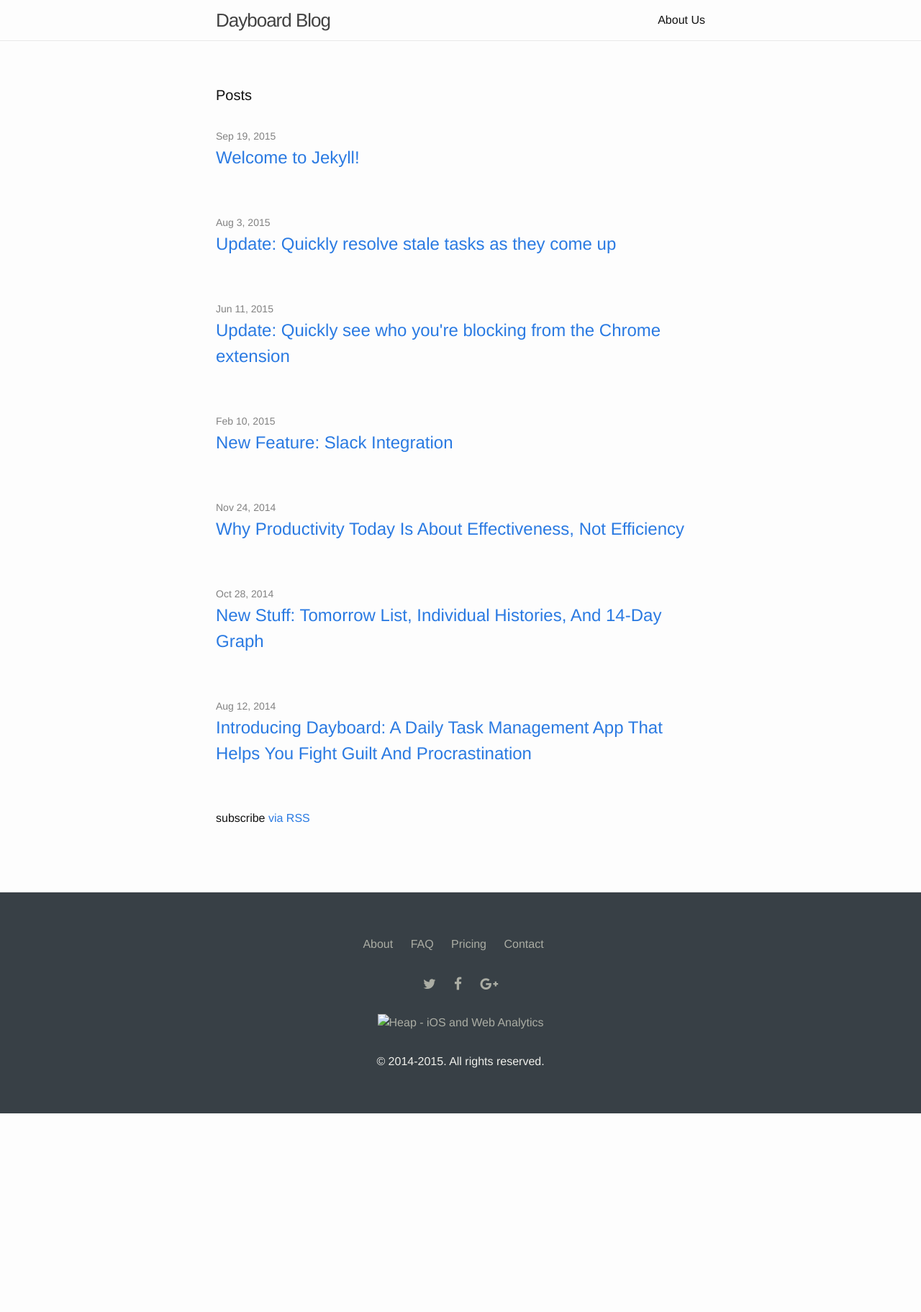
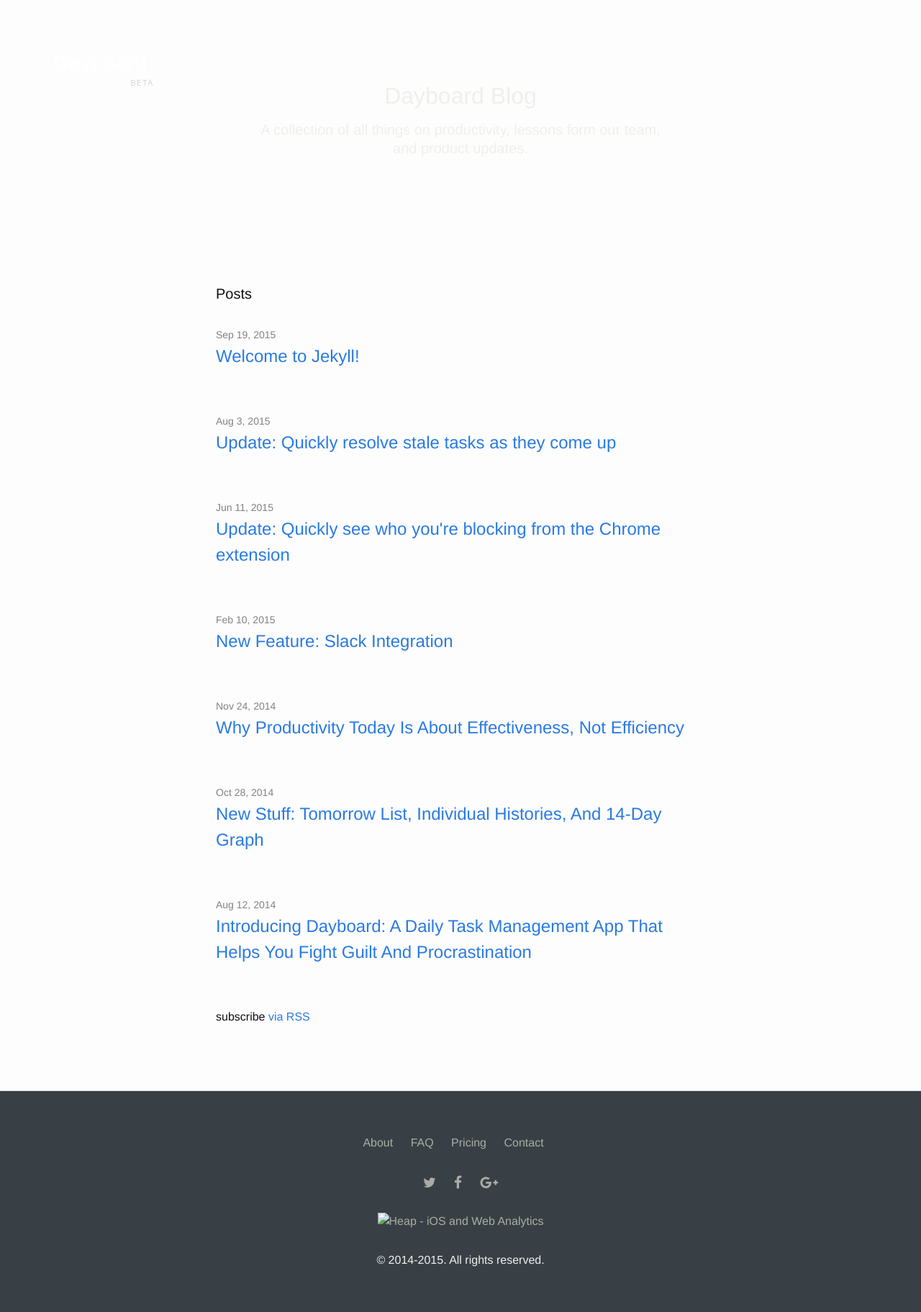
Before and after one commit to dayboard/blog, a Jekyll site: the page built from index.html, in a window 1280 px wide. Shown: the whole page at 72% size. Built offline with Jekyll 4.4.1, drawn with Linux system fonts in a browser that asks for light colours; nearby versions of some CDN libraries; before the commit the page ends 1547 px from its top, so only the background shows below that.

Commit message:
Added Dayboard's default header and styles for it, but missing world map

```diff
--- a/_includes/header.html
+++ b/_includes/header.html
@@ -1,27 +1,13 @@
-<header class="site-header">
+<header id="topbar">
+  <div class="container">
+    <h1 id="logo">
+      Dayboard
+      <span class="beta">beta</span>
+    </h1>
+  </div>
+</header>
 
-  <div class="wrapper">
-
-    <a class="site-title" href="{{ site.baseurl }}/">{{ site.title }}</a>
-
-    <nav class="site-nav">
-      <a href="#" class="menu-icon">
-        <svg viewBox="0 0 18 15">
-          <path fill="#424242" d="M18,1.484c0,0.82-0.665,1.484-1.484,1.484H1.484C0.665,2.969,0,2.304,0,1.484l0,0C0,0.665,0.665,0,1.484,0 h15.031C17.335,0,18,0.665,18,1.484L18,1.484z"/>
-          <path fill="#424242" d="M18,7.516C18,8.335,17.335,9,16.516,9H1.484C0.665,9,0,8.335,0,7.516l0,0c0-0.82,0.665-1.484,1.484-1.484 h15.031C17.335,6.031,18,6.696,18,7.516L18,7.516z"/>
-          <path fill="#424242" d="M18,13.516C18,14.335,17.335,15,16.516,15H1.484C0.665,15,0,14.335,0,13.516l0,0 c0-0.82,0.665-1.484,1.484-1.484h15.031C17.335,12.031,18,12.696,18,13.516L18,13.516z"/>
-        </svg>
-      </a>
-
-      <div class="trigger">
-        {% for page in site.pages %}
-          {% if page.title %}
-          <a class="page-link" href="{{ page.url | prepend: site.baseurl }}">{{ page.title }}</a>
-          {% endif %}
-        {% endfor %}
-      </div>
-    </nav>
-
-  </div>
-
-</header>
+<div class="blog">
+  <h1>Dayboard Blog</h1>
+  <h3>A collection of all things on productivity, lessons form our team, and product updates.</h3>
+</div>
--- a/_sass/_layout.scss
+++ b/_sass/_layout.scss
@@ -1,13 +1,88 @@
 /**
  * Site header
  */
-.site-header {
-    border-bottom: 1px solid $grey-color-light;
-    min-height: 56px;
+// .site-header {
+//   border-bottom: 1px solid $grey-color-light;
+//   min-height: 56px;
 
-    // Positioning context for the mobile navigation icon
+//   // Positioning context for the mobile navigation icon
+//   position: relative;
+
+#topbar {
+  position: absolute;
+  z-index: 100;
+  width: 100%;
+  padding: 5% 0 0;
+  -webkit-font-smoothing: antialiased;
+
+  .container {
+    margin: 0 auto;
+    max-width: 1440px;
     position: relative;
+    padding: 0 5%;
+  }
 }
+
+#logo {
+  font-size:30px;
+  text-align: center;
+  color: #fff;
+  width:150px;
+  font-family: "ff-ernestine-web-pro", sans-serif;
+  float:left;
+  -webkit-font-smoothing: antialiased;
+  margin-right: 20px;
+
+  a {
+    color: inherit;
+    text-decoration: none;
+  }
+
+  .beta {
+    display: block;
+    font-family: 'Open Sans', 'Helvetica Neue', Helvetica;
+    color: #bbb;
+    font-size:11px;
+    letter-spacing: 2px;
+    text-transform: uppercase;
+    text-align: right;
+    line-height: 100%;
+  }
+}
+
+.blog {
+  background: $g3 url(image_path('world-map.png')) no-repeat;
+  background-size:100%;
+  color: $ow6;
+  padding: 5%;
+  position: relative;
+  overflow: hidden;
+  text-align: center;
+
+  #logo { margin: 0 auto 15px; }
+
+  h1 {
+    font-size: 32px;
+    line-height: 38px;
+    margin: 50px auto 15px;
+    max-width: 700px;
+    clear:both;
+
+    em {
+      font-style: italic;
+      letter-spacing: 1px;
+    }
+  }
+
+  h3 {
+    font-size: 20px;
+    line-height: 26px;
+    max-width: 580px;
+    margin: 0 auto 50px;
+    -webkit-font-smoothing: antialiased;
+  }
+}
+
 
 .site-title {
     font-size: 26px;
```
